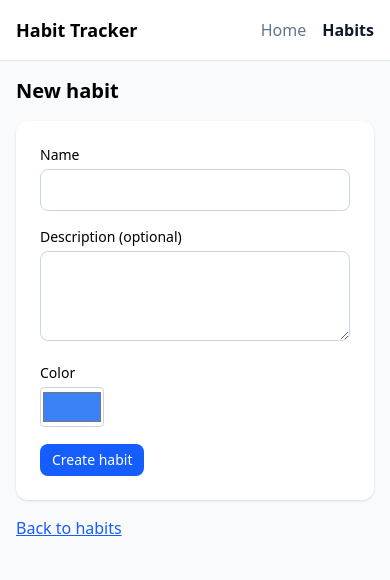
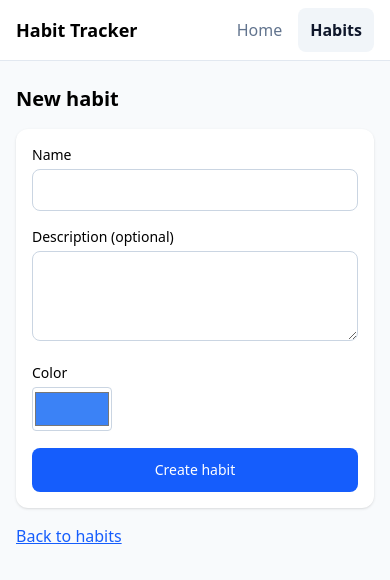
Before and after one commit to romaprok/habit-tracker, a React (Vite) app in the folder apps/web/: page /habits/new in a window 390 px wide. Shown: the top 580 px of the page. Built offline with nearby package versions, Linux system fonts and the light colour scheme.

Commit message:
FE-13: mobile-first layout for navigation, habit list and forms

```diff
--- a/apps/web/src/components/Button.tsx
+++ b/apps/web/src/components/Button.tsx
@@ -19,7 +19,7 @@ export function Button({
   return (
     <button
       type={type}
-      className={`rounded-lg px-3 py-1.5 text-sm font-medium disabled:cursor-not-allowed disabled:opacity-50 ${VARIANTS[variant]} ${className}`}
+      className={`inline-flex min-h-11 items-center justify-center rounded-lg px-4 text-sm font-medium disabled:cursor-not-allowed disabled:opacity-50 sm:min-h-9 sm:px-3 ${VARIANTS[variant]} ${className}`}
       {...props}
     />
   )
--- a/apps/web/src/components/Layout.tsx
+++ b/apps/web/src/components/Layout.tsx
@@ -1,19 +1,21 @@
 import { NavLink, Outlet } from 'react-router'
+
+const NAV_LINK = 'inline-flex min-h-11 items-center rounded-lg px-3'
 
 const linkClass = ({ isActive }: { isActive: boolean }) =>
   isActive
-    ? 'font-semibold text-slate-900'
-    : 'text-slate-500 hover:text-slate-900'
+    ? `${NAV_LINK} bg-slate-100 font-semibold text-slate-900`
+    : `${NAV_LINK} text-slate-500 hover:bg-slate-50 hover:text-slate-900`
 
 export function Layout() {
   return (
     <div className="min-h-screen bg-slate-50">
       <header className="border-b border-slate-200 bg-white">
-        <div className="mx-auto flex max-w-3xl items-center justify-between p-4">
+        <div className="mx-auto flex max-w-3xl flex-wrap items-center justify-between gap-2 px-4 py-2 sm:px-6">
           <NavLink to="/" className="text-lg font-semibold">
             Habit Tracker
           </NavLink>
-          <nav aria-label="Main" className="flex gap-4">
+          <nav aria-label="Main" className="flex gap-1">
             <NavLink to="/" end className={linkClass}>
               Home
             </NavLink>
@@ -23,7 +25,7 @@ export function Layout() {
           </nav>
         </div>
       </header>
-      <main className="mx-auto max-w-3xl p-4">
+      <main className="mx-auto max-w-3xl px-4 py-6 sm:px-6">
         <Outlet />
       </main>
     </div>
--- a/apps/web/src/features/habits/HabitCard.tsx
+++ b/apps/web/src/features/habits/HabitCard.tsx
@@ -11,20 +11,27 @@ type HabitCardProps = {
 
 export function HabitCard({ habit, deleting, onDelete }: HabitCardProps) {
   return (
-    <li className="flex items-start gap-3 rounded-xl bg-white p-4 shadow">
+    <li className="flex flex-col gap-3 rounded-xl bg-white p-4 shadow sm:flex-row sm:items-start">
+      <div className="flex flex-1 items-start gap-3">
         <span
           aria-hidden="true"
           className="mt-1.5 size-3 shrink-0 rounded-full"
           style={{ backgroundColor: habit.color }}
         />
-      <div className="flex-1">
-        <h2 className="font-medium">{habit.name}</h2>
+        <div className="min-w-0">
+          <h2 className="font-medium break-words">{habit.name}</h2>
           {habit.description && (
-          <p className="text-sm text-slate-500">{habit.description}</p>
+            <p className="text-sm break-words text-slate-500">
+              {habit.description}
+            </p>
           )}
         </div>
-      <div className="flex items-center gap-3">
-        <TextLink to={`/habits/${habit.id}/edit`} className="text-sm">
+      </div>
+      <div className="flex items-center justify-end gap-3 border-t border-slate-100 pt-3 sm:border-0 sm:pt-0">
+        <TextLink
+          to={`/habits/${habit.id}/edit`}
+          className="inline-flex min-h-11 items-center px-2 text-sm sm:min-h-9"
+        >
           Edit
         </TextLink>
         <Button
--- a/apps/web/src/features/habits/HabitForm.tsx
+++ b/apps/web/src/features/habits/HabitForm.tsx
@@ -77,7 +77,7 @@ function Field({ name, label, error, children }: FieldProps) {
 }
 
 const INPUT_CLASS =
-  'w-full rounded-lg border border-slate-300 px-3 py-2 aria-invalid:border-red-500'
+  'w-full rounded-lg border border-slate-300 px-3 py-2 text-base aria-invalid:border-red-500'
 
 export function HabitForm({
   initialValues = EMPTY_VALUES,
@@ -117,7 +117,7 @@ export function HabitForm({
     <form
       noValidate
       onSubmit={submit}
-      className="space-y-4 rounded-xl bg-white p-6 shadow"
+      className="space-y-4 rounded-xl bg-white p-4 shadow sm:p-6"
     >
       <Field name="name" label="Name" error={errors.name?.message}>
         {(a11y) => (
@@ -146,7 +146,7 @@ export function HabitForm({
             {...a11y}
             {...register('color')}
             type="color"
-            className="h-10 w-16 cursor-pointer rounded border border-slate-300"
+            className="h-11 w-20 cursor-pointer rounded border border-slate-300"
           />
         )}
       </Field>
@@ -157,7 +157,11 @@ export function HabitForm({
         </p>
       )}
 
-      <Button type="submit" disabled={isSubmitting}>
+      <Button
+        type="submit"
+        disabled={isSubmitting}
+        className="w-full sm:w-auto"
+      >
         {isSubmitting ? 'Saving…' : submitLabel}
       </Button>
     </form>
--- a/apps/web/src/pages/HabitsPage.tsx
+++ b/apps/web/src/pages/HabitsPage.tsx
@@ -84,7 +84,7 @@ export function HabitsPage() {
 
   return (
     <section>
-      <div className="mb-4 flex items-center justify-between">
+      <div className="mb-4 flex flex-wrap items-center justify-between gap-2">
         <h1 className="text-xl font-semibold">Habits</h1>
         <TextLink to="/habits/new">New habit</TextLink>
       </div>
```
Also changed, not shown: 1 other file (tests, documents, lock files or other folders). Lines whose indentation alone changed are shown as unchanged.
